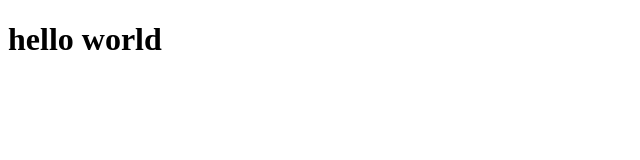
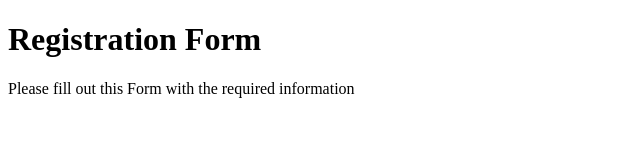
Before and after one commit to Sane117/newRepo, a plain HTML site: page index.html in a window 1280 px wide. Shown: the whole page, without its empty margins (0-640 px from the left). Drawn offline with Linux system fonts and the light colour scheme.

Commit message:
added header and form elements

```diff
--- a/index.html
+++ b/index.html
@@ -8,7 +8,13 @@
 
   <body>
     <script src="https://cdn.freecodecamp.org/testable-projects-fcc/v1/bundle.js"></script>
-    <h1>hello world</h1>
+   <header>
+     <h1>Registration Form</h1>
+     <p>Please fill out this Form with the required information</p>
+   </header>
+   <form action="#">
+
+   </form>
     <!--
 
     Hello Camper!
```
